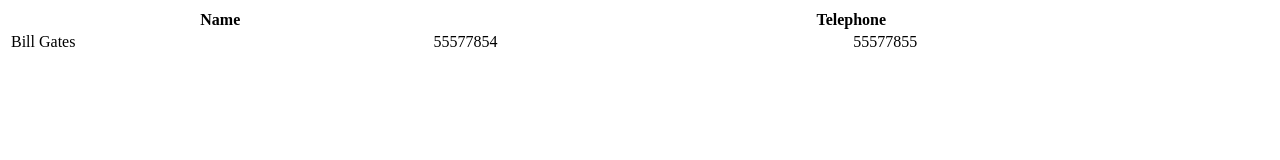
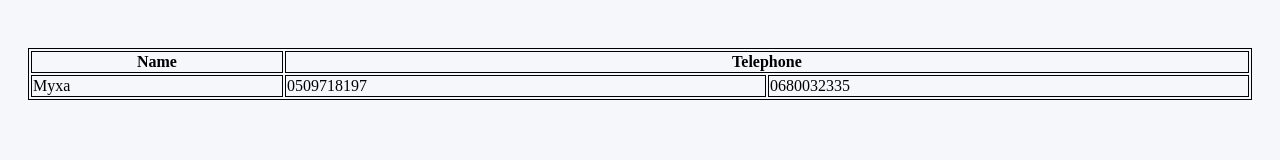
Before and after one commit to bvkt/bvkt.github.io, a plain HTML site: page index.html in a window 1280 px wide. Drawn offline with Linux system fonts and the light colour scheme.

Commit message:
Initial commit

```diff
--- a/css/style.css
+++ b/css/style.css
@@ -1,4 +1,7 @@
 *
+table, th, td {
+    border: 1px solid black;
+}
 {
     padding: 0;
     margin: 0;
--- a/index.html
+++ b/index.html
@@ -131,6 +131,7 @@
  <head>
    <title>Telephone</title>
    <meta charset="utf-8">
+   <link rel="stylesheet" href="./css/style.css">
  </head>
  <body>
     <table style="width:100%">
@@ -139,9 +140,9 @@
           <th colspan="2">Telephone</th>
         </tr>
         <tr>
-          <td>Bill Gates</td>
-          <td>55577854</td>
-          <td>55577855</td>
+          <td>Myxa</td>
+          <td>0509718197</td>
+          <td>0680032335</td>
         </tr>
       </table>
 
```
